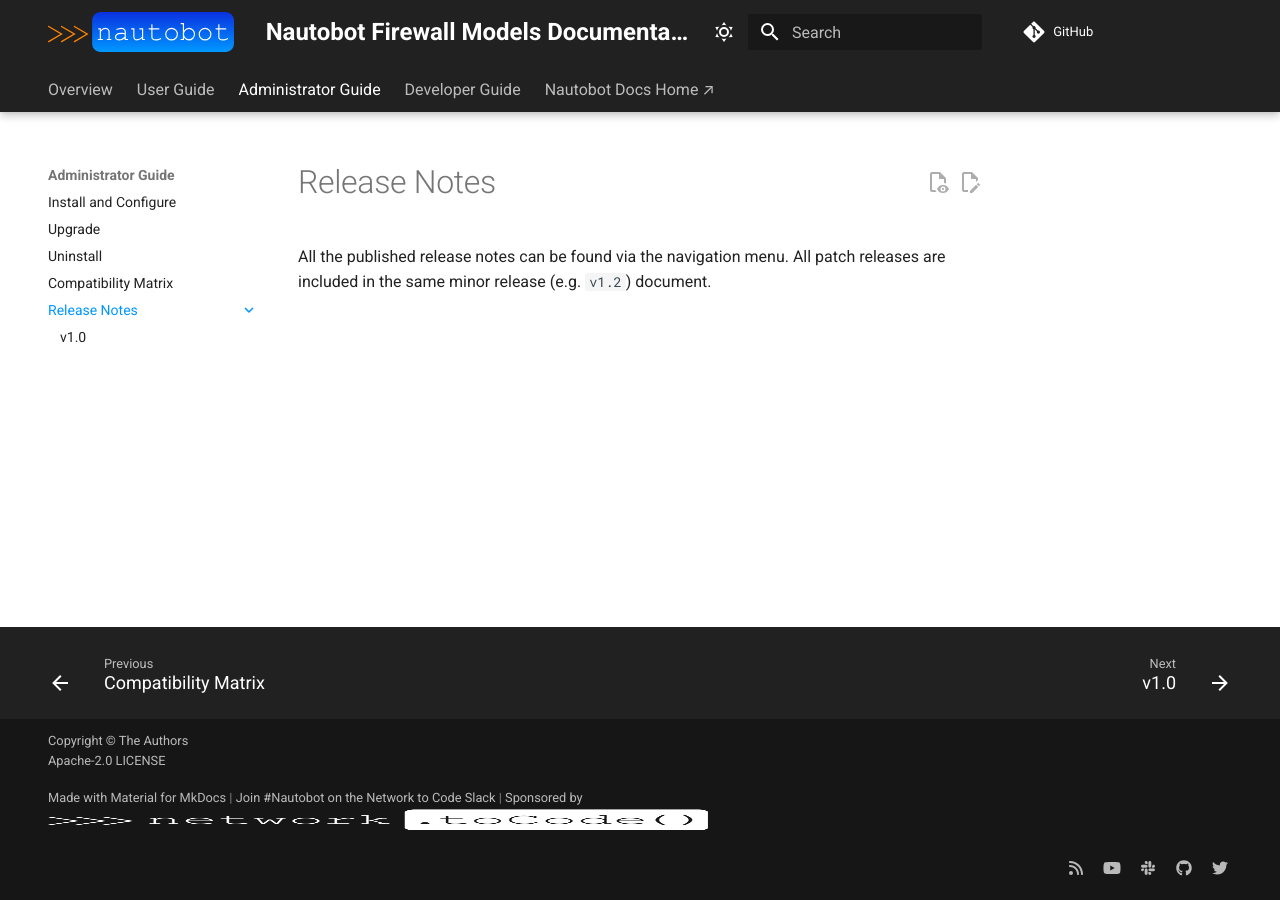
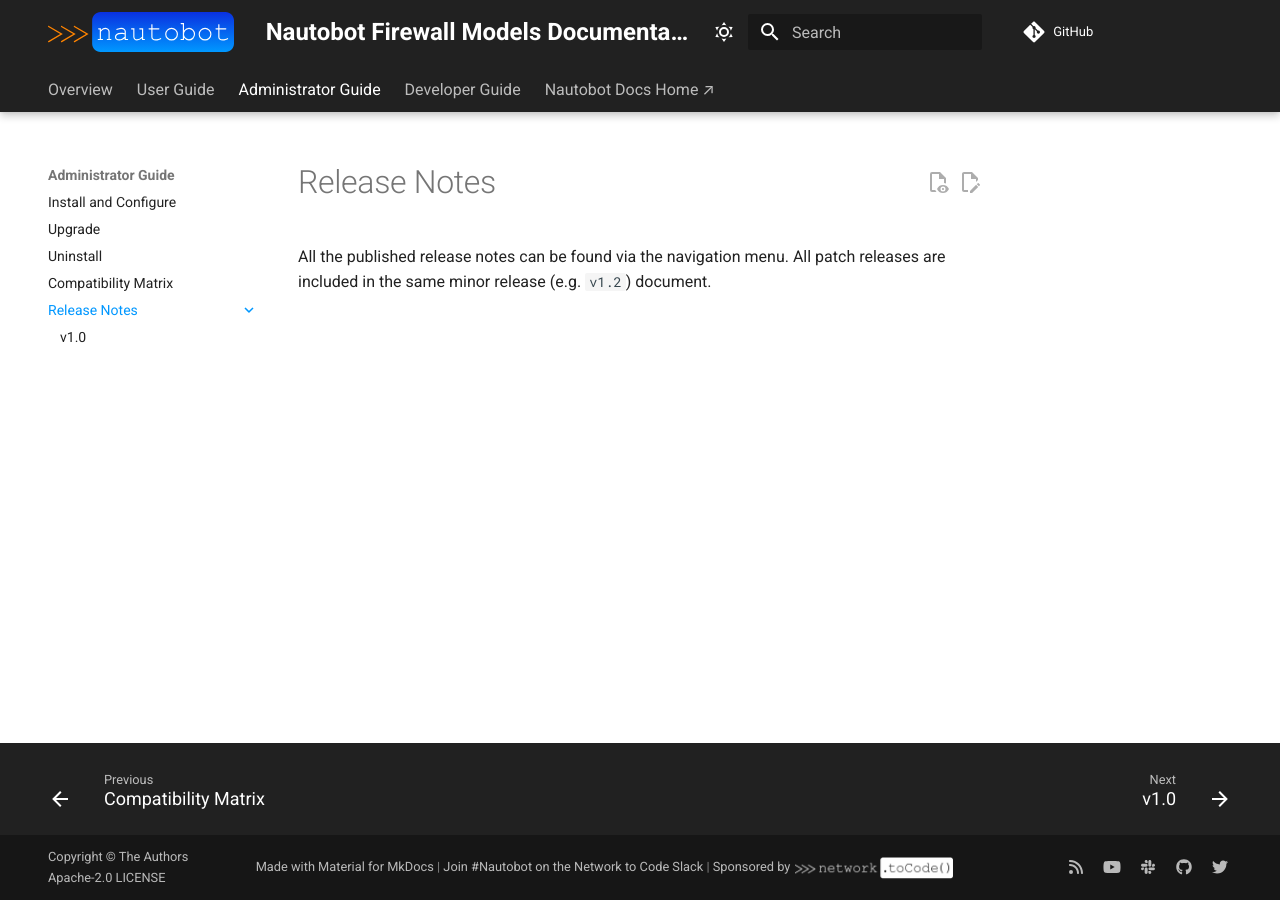
Before and after one commit to nautobot/nautobot-app-firewall-models, an MkDocs documentation site: the page built from docs/admin/release_notes/index.md, in a window 1280 px wide. Built offline with MkDocs 1.6.1 and Material for MkDocs 9.7.7, drawn with Linux system fonts in a browser that asks for light colours; comment, search, counter and statistics services are not loaded.

Commit message:
Cookie updated targeting develop by NetworkToCode Cookie Drift Manager Tool
## What's Changed
## [nautobot-app-v3.1.3 (2026-04-09)](https://github.com/nautobot/cookiecutter-nautobot-app/releases/tag/nautobot-app-v3.1.3)

### Housekeeping

- [#364](https://github.com/nautobot/cookiecutter-nautobot-app/issues/364) - Fixed the logo in the footer of the documentation.

**Full Changelog**: https://github.com/nautobot/cookiecutter-nautobot-app/compare/nautobot-app-v3.1.2...nautobot-app-v3.1.3

```diff
--- a/docs/assets/extra.css
+++ b/docs/assets/extra.css
@@ -51,9 +51,15 @@
     height: 200px;
 }
 
+a.copyright-sponsor {
+    display: inline-flex;
+    align-items: center;
+    gap: 0.35em;
+    vertical-align: middle;
+}
+
 img.copyright-logo {
     height: 24px;
-    vertical-align: middle;
 }
 
 [data-md-color-primary=black] .md-header {
--- a/docs/assets/overrides/partials/copyright.html
+++ b/docs/assets/overrides/partials/copyright.html
@@ -12,8 +12,8 @@
     <a href="https://squidfunk.github.io/mkdocs-material/" target="_blank" rel="noopener">Made with Material for MkDocs</a>
     | <a href="https://www.networktocode.com/community/open-source/" target="_blank" rel="noopener">Join #Nautobot on the Network to Code Slack</a>
     {% if config.extra.ntc_sponsor == true %}
-    | <a href="https://networktocode.com" target="_blank" rel="noopener">Sponsored by <img
-            src={{ "assets/networktocode_bw.png" | url }} class="copyright-logo" alt="Network to Code" width="660" height="100"></a>
+    | <a href="https://networktocode.com" target="_blank" rel="noopener" class="copyright-sponsor">Sponsored by <img
+        src={{ "assets/networktocode_bw.png" | url }} class="copyright-logo" alt="Network to Code" width="auto" height="auto"></a>
     {% endif %}
 </div>
 
```
Also changed, not shown: .cookiecutter.json, 1 other file.
